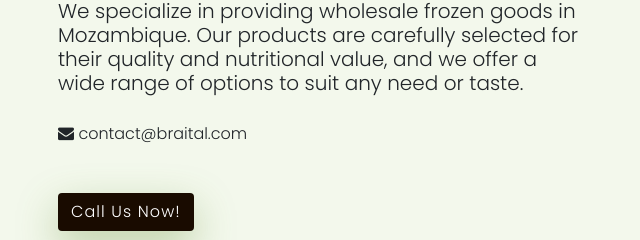
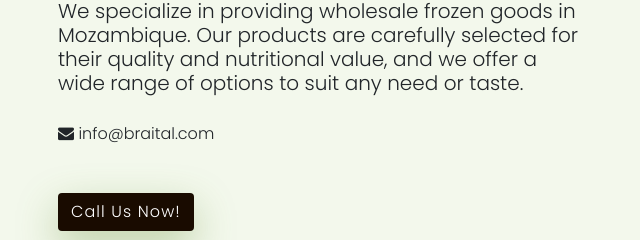
Before and after one commit to vagnerrsimango/braital2023, a website: page index.html in a window 1280 px wide. Shown: the part 358-598 px from the top of the page, 42-682 px from the left. Drawn offline with nearby package versions, Linux system fonts and the light colour scheme.

Commit message:
email change

```diff
--- a/index.html
+++ b/index.html
@@ -66,7 +66,7 @@
               <h1 >Brainstorm Capital </h1>
                 <h5 >We specialize in providing wholesale frozen goods in Mozambique. Our products are carefully selected for their quality and nutritional value, and we offer a wide range of options to suit any need or taste.</h5>
             </br>
-                <h6><i class="fa fa-envelope"></i> contact@braital.com</h6>
+                <h6><i class="fa fa-envelope"></i> info@braital.com</h6>
 
 
             </br>
```
